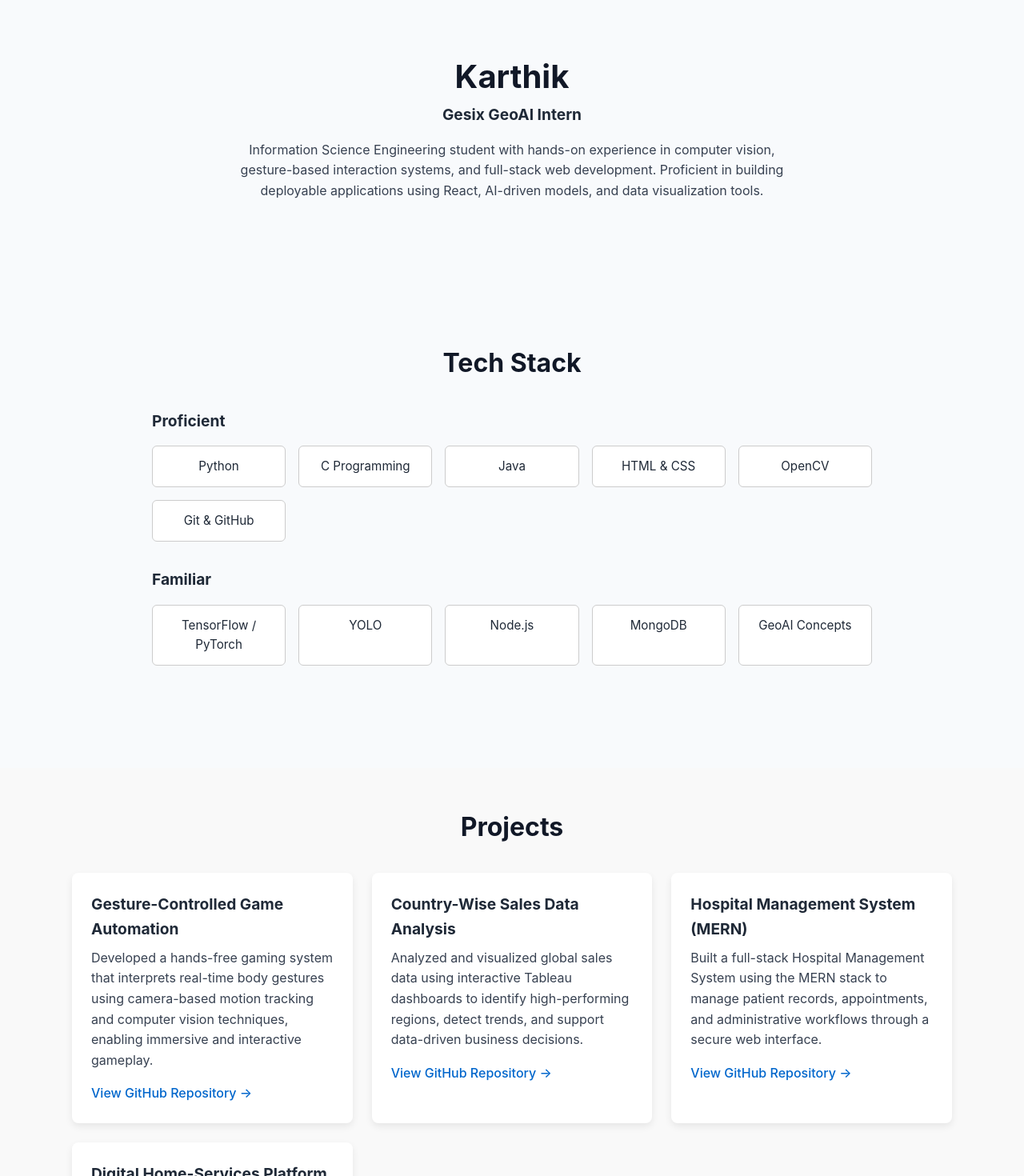
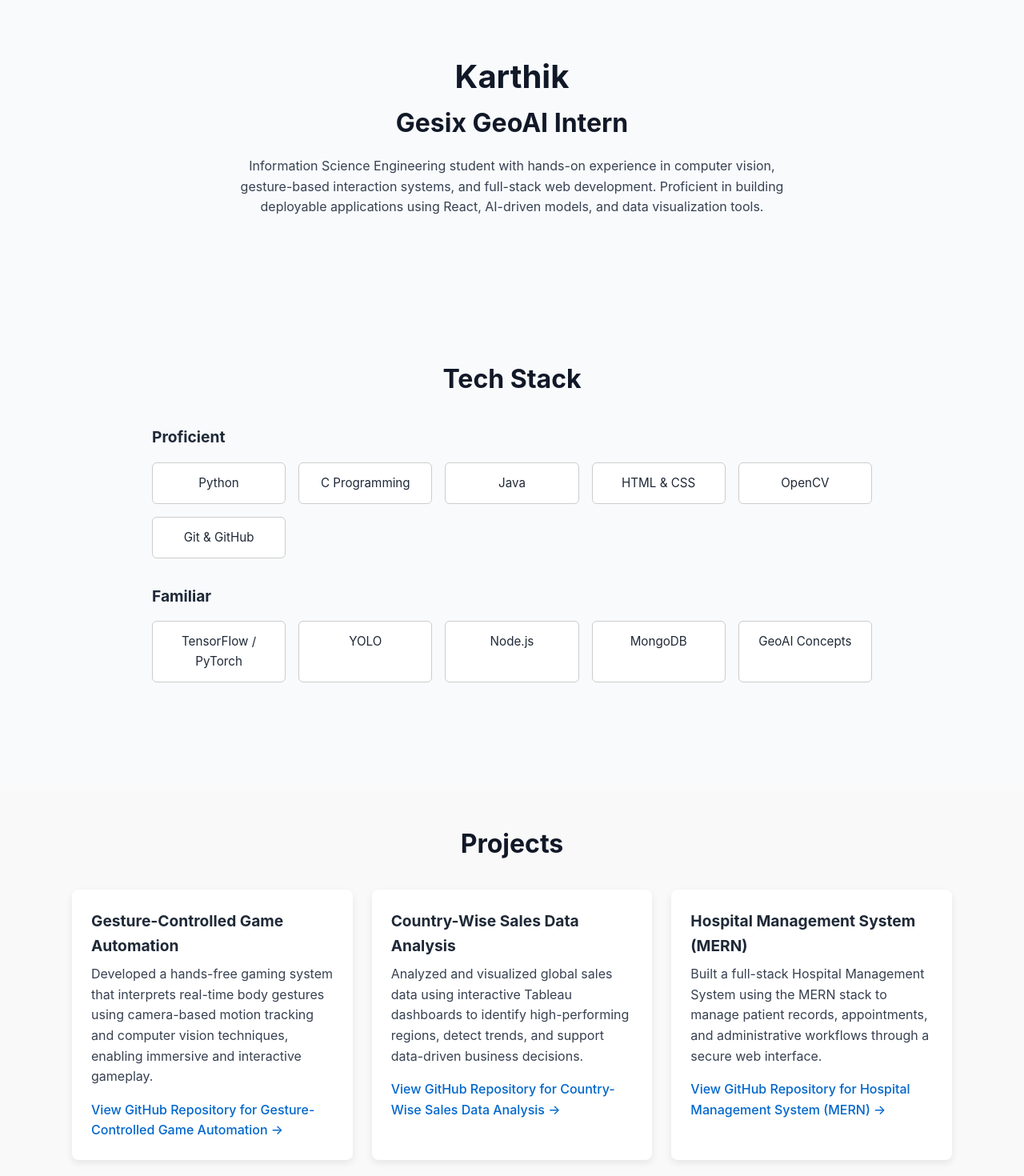
Before and after one commit to karthik527844/karthik-portfolio, a React (Vite) app: page / in a window 1280 px wide. Shown: the top 1470 px of the page at 80% size. Built offline with nearby package versions, Linux system fonts and the light colour scheme.

Commit message:
Fix accessibility: headings, landmarks, link text

```diff
--- a/src/App.jsx
+++ b/src/App.jsx
@@ -5,12 +5,13 @@ import Footer from "./components/Footer";
 
 function App() {
   return (
-    <>
+    <main>
       <Hero />
       <TechStack />
       <Projects />
       <Footer />
-    </>
+    </main>
+
   );
 }
 
--- a/src/components/Hero.jsx
+++ b/src/components/Hero.jsx
@@ -2,7 +2,7 @@ const Hero = () => {
   return (
     <section style={{ padding: "4rem 1rem", textAlign: "center" }}>
       <h1>Karthik</h1>
-      <h3>Gesix GeoAI Intern</h3>
+      <h2>Gesix GeoAI Intern</h2>
       <p style={{ maxWidth: "720px", margin: "1rem auto", lineHeight: "1.6" }}>
         Information Science Engineering student with hands-on experience in
         computer vision, gesture-based interaction systems, and full-stack web
--- a/src/components/Projects.jsx
+++ b/src/components/Projects.jsx
@@ -2,8 +2,8 @@ import { projects } from "../data/projects";
 
 const Projects = () => {
   return (
-    <section style={{ padding: "3rem 1rem", background: "#f9f9f9" }}>
-      <h2 style={{ textAlign: "center" }}>Projects</h2>
+    <section aria-labelledby="projects-heading" style={{ padding: "3rem 1rem", background: "#f9f9f9" }}>
+      <h2 id="projects-heading" style={{ textAlign: "center" }}>Projects</h2>
 
       <div style={container}>
         {projects.map((project, index) => (
@@ -16,7 +16,7 @@ const Projects = () => {
               rel="noopener noreferrer"
               style={link}
             >
-              View GitHub Repository →
+              View GitHub Repository for {project.title} →
             </a>
           </div>
         ))}
--- a/src/components/TechStack.jsx
+++ b/src/components/TechStack.jsx
@@ -2,8 +2,8 @@ import { proficientSkills, familiarSkills } from "../data/skills";
 
 const TechStack = () => {
   return (
-    <section style={{ padding: "3rem 1rem" }}>
-      <h2 style={{ textAlign: "center" }}>Tech Stack</h2>
+    <section aria-labelledby="tech-heading" style={{ padding: "3rem 1rem" }}>
+      <h2 id="tech-heading" style={{ textAlign: "center" }}>Tech Stack</h2>
 
       {/* Proficient Skills */}
       <div style={{ maxWidth: "900px", margin: "2rem auto" }}>
--- a/src/index.css
+++ b/src/index.css
@@ -46,13 +46,19 @@ p {
 
 /* Links */
 a {
-  color: #2563eb;
-  text-decoration: none;
+  color: #1d4ed8; /* darker blue */
+  font-weight: 500;
 }
 
 a:hover {
   text-decoration: underline;
 }
+
+/*footer*/
+footer {
+  background-color: #0f172a;
+}
+
 
 /* Footer links override */
 footer a {
@@ -82,3 +88,9 @@ footer a:hover {
   background-color: #eef2ff;
   transform: scale(1.05);
 }
+
+a:focus,
+button:focus {
+  outline: 2px solid #1d4ed8;
+  outline-offset: 3px;
+}
```
